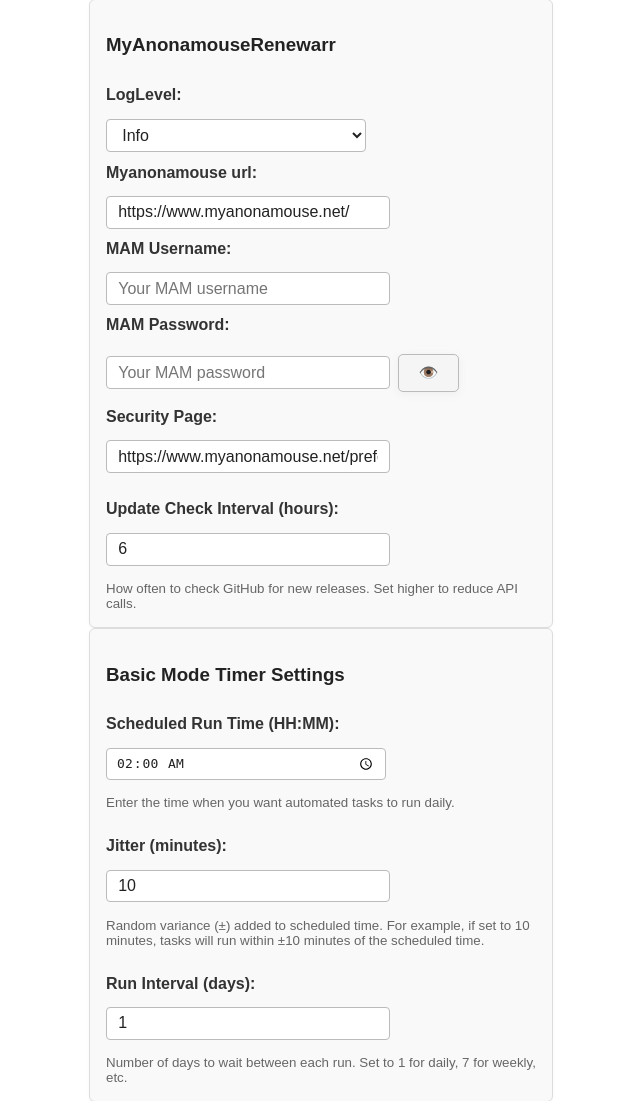
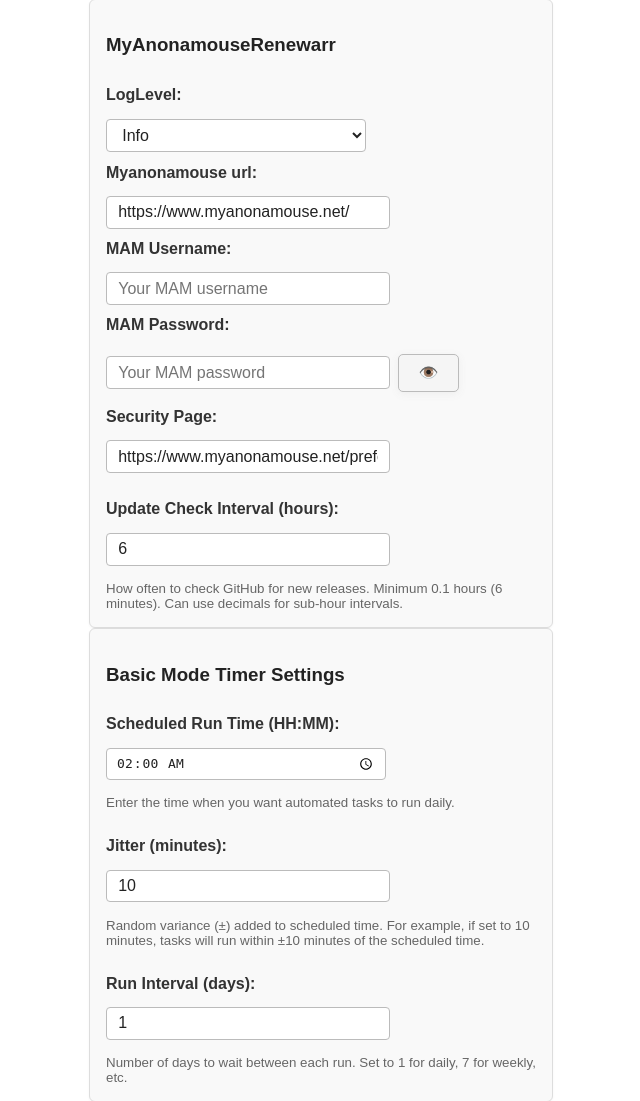
Before and after one commit to Ahazii/MAMRenewARR, a Flask app: page /config in a window 1280 px wide. Shown: the part 327-1428 px from the top of the page, without its empty margins (319-959 px from the left). Run offline with Flask 3, Linux system fonts and the light colour scheme; data that the repository does not hold is empty; parts of the project's set-up code (start-up, migrations or seed data) failed here and were passed over.

Commit message:
Allow fractional hours for update check interval (min 0.1 hours = 6 minutes)

```diff
--- a/templates/config.html
+++ b/templates/config.html
@@ -20,8 +20,8 @@
   <label for="security-page">Security Page:</label>
   <input type="text" id="security-page" value="https://www.myanonamouse.net/preferences/index.php?view=security">
   <label for="update-check-hours" style="margin-top:1em;">Update Check Interval (hours):</label>
-  <input type="number" id="update-check-hours" value="6" min="1" max="168" title="How often to check for updates (in hours). Default is 6 hours.">
-  <small style="display:block;margin-top:0.3em;color:#666;">How often to check GitHub for new releases. Set higher to reduce API calls.</small>
+  <input type="number" id="update-check-hours" value="6" min="0.1" max="168" step="0.1" title="How often to check for updates (in hours). Default is 6 hours. Can use decimals (e.g., 0.5 = 30 minutes).">
+  <small style="display:block;margin-top:0.3em;color:#666;">How often to check GitHub for new releases. Minimum 0.1 hours (6 minutes). Can use decimals for sub-hour intervals.</small>
 </div>
 <div class="box config-fields">
   <h3>Basic Mode Timer Settings</h3>
```
